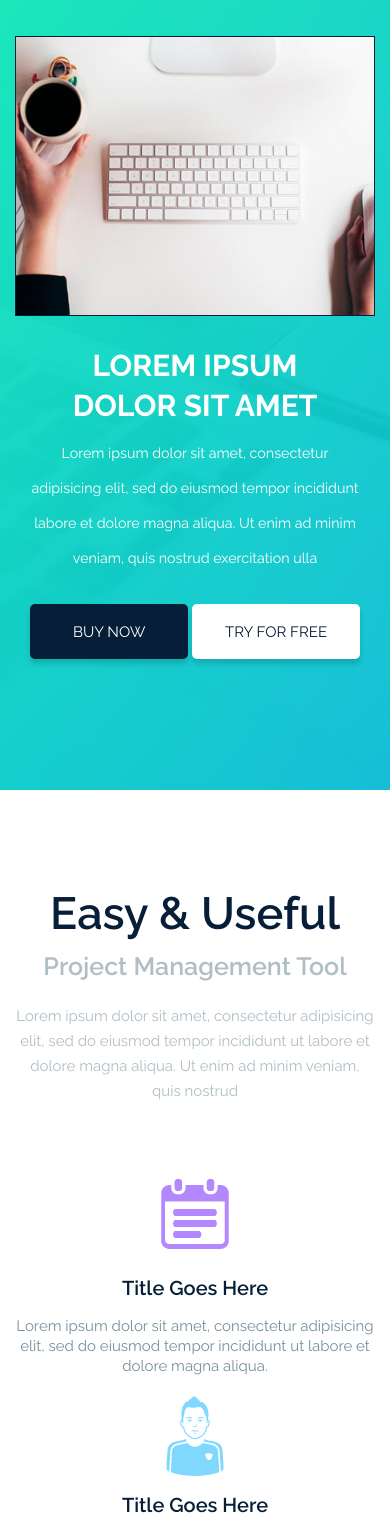
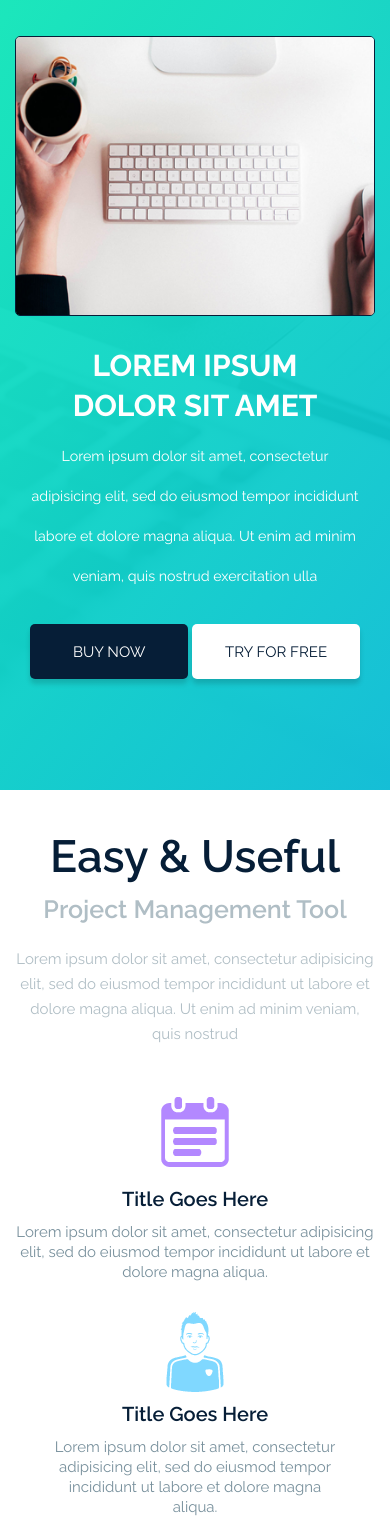
Before and after one commit to MishaS20/StudyMaket, a plain HTML site: page index.html in a window 390 px wide. Shown: the part 54-1589 px from the top of the page. Drawn offline with nearby package versions, Linux system fonts and the light colour scheme.

Commit message:
bug fixes

```diff
--- a/#source/scss/style.scss
+++ b/#source/scss/style.scss
@@ -54,21 +54,16 @@ body {
 .top {
     display: flex;
     position: relative;
-    // line-height: 0;
     width: 100%;
     min-height: 100vh;
     background-position: center;
     background-size: cover;
     background-image: linear-gradient(-53deg, rgb(5, 185, 212, 0.9), rgb(29, 233, 182, 0.9)),
         url("../img/Fon/Bground.png");
-    // opacity: 0.8;
     &__content {
-        // padding-top: 248px;
         flex: 1 1 auto;
         display: flex;
-        justify-content: center;
         align-items: center;
-        // padding: 30px 0 0 0;
         @media (max-width: 768px) {
             display: block;
             padding: 90px 0 20px 0;
@@ -77,16 +72,14 @@ body {
 
     &__row {
         display: flex;
+        justify-content: space-between;
+        width: 100%;
         @media (max-width: 768px) {
             flex-direction: column-reverse;
             padding: 0 15px;
         }
     }
-
     &__body {
-        // flex: 0 1 auto;
-
-        padding-right: 250px;
         @media (max-width: 768px) {
             padding: 30px 10px 0 10px;
             text-align: center;
@@ -113,6 +106,12 @@ body {
         color: #ffffff;
         margin-bottom: 28px;
         @include adaptiv-font(18, 14);
+        @media (max-width: 768px) {
+            line-height: 40px;
+            br {
+                display: none;
+            }
+        }
     }
 
     &__btn1 {
@@ -132,15 +131,14 @@ body {
 
     &__img {
         border: 1px solid #061e37;
-        // border-radius: 5px;
+        border-radius: 5px;
         flex: 0 0 42.331%;
         min-height: 320px;
-        // overflow: hidden;
+        overflow: hidden;
         position: relative;
-        // object-fit: cover;
-        // object-fit: cover;
-        @media (max-width: 768px) {
+        @media (max-width: 1000px) {
             min-height: 280px;
+            max-height: 280px;
         }
         @media (max-width: 320px) {
             min-height: 230px;
@@ -152,7 +150,6 @@ body {
             top: 0;
             left: 0;
             object-fit: cover;
-            background-size: auto auto;
         }
     }
 }
@@ -162,8 +159,10 @@ body {
     &__body {
         text-align: center;
         padding-top: 97px;
+        @media (max-width: 768px) {
+            padding-top: 40px;
+        }
     }
-
     &__subtitle {
         font-size: 25px;
         line-height: 1.2;
@@ -175,19 +174,20 @@ body {
     &__row {
         display: flex;
         padding-top: 95px;
-        @media (max-width: 697px) {
+        @media (max-width: 768px) {
             display: block;
-            padding-top: 75px;
+            padding-top: 50px;
         }
     }
-
     &__btn {
         color: #ffffff;
         background-color: #1de9b6;
         padding: 0 25px 0 28px;
         margin: 75px 0 100px 0;
+        @media (max-width: 768px) {
+            margin: 50px 0 75px 0;
+        }
     }
-
     &__footer {
         width: 100%;
     }
@@ -195,11 +195,10 @@ body {
     &__footer-row {
         display: flex;
         width: 100%;
-        @media (max-width: 697px) {
+        @media (max-width: 768px) {
             display: block;
         }
     }
-
     &__footer-item {
         flex: 0 1 25%;
         display: flex;
@@ -261,8 +260,8 @@ body {
     &:first-child {
         padding: 0;
     }
-    @media (max-width: 580px) {
-        padding: 20px 30px 0 30px;
+    @media (max-width: 768px) {
+        padding: 30px 30px 0 30px;
     }
     &__img {
         text-align: center;
@@ -272,8 +271,8 @@ body {
     &__body {
         padding: 33px 0 0 0;
         text-align: center;
-        @media (max-width: 580px) {
-            padding: 17px 0 0 0;
+        @media (max-width: 768px) {
+            padding: 10px 0 0 0;
         }
     }
 
@@ -295,8 +294,8 @@ body {
                 display: none;
             }
         }
-        @media (max-width: 580px) {
-            padding: 15px 0 0 0;
+        @media (max-width: 768px) {
+            padding: 10px 0 0 0;
         }
     }
 }
@@ -304,22 +303,19 @@ body {
 .link {
     text-align: center;
 }
-//////////////////////////////////////////
+//////////////////////////////////////////service
 .services {
     &__title {
         padding: 97px 0 0 0;
-    }
-
-    &__text {
+        @media (max-width: 768px) {
+            padding: 60px 0 0 0;
+        }
     }
 
     &__content {
         max-width: 800px;
         margin: 0 auto;
         padding-top: 45px;
-    }
-
-    &__items {
     }
 
     &__item {
@@ -354,7 +350,6 @@ body {
         transition: all 0.3s ease 0s;
     }
     &__item-title.active:after {
-        // content: "";
         transform: rotate(180deg);
     }
     &__title-img {
@@ -376,10 +371,6 @@ body {
     }
 
     &__contnent-img {
-        // width: 100%;
-        // img {
-        //     width: 100%;
-        // }
     }
 
     &__item-text {
@@ -411,16 +402,12 @@ body {
     margin: 100px 0 0 0;
     display: flex;
     position: relative;
-    // line-height: 0;
-    // width: 100%;
     min-height: 100%;
-    // height: 100%;
     background-position: center;
     background-size: cover;
     background-image: linear-gradient(-53deg, rgb(5, 185, 212, 0.9), rgb(29, 233, 182, 0.9)), url("../img/Fon/Fon2.png");
     &__row {
         display: flex;
-        // align-items: center;
         @media (max-width: 768px) {
             display: block;
             text-align: center;
@@ -479,8 +466,6 @@ body {
         flex: 1 1 840px;
         padding: 12px 0 50px 100px;
         @media (max-width: 768px) {
-            // flex: 0 1 auto;
-            // max-width: 100%;
             padding: 0 0 30px 0;
         }
     }
@@ -498,8 +483,6 @@ body {
 /* Ограничивающая оболочка */
 .slick-list {
     overflow: hidden;
-    // display: flex;
-    // flex-direction: column;
 }
 /* Лента слайдов */
 .slick-track {
@@ -551,9 +534,7 @@ body {
 
     &__itom {
         display: flex;
-        // flex-direction: row;
         padding: 75px 0 0 0;
-        // margin: 50px 0 0 0;
         @media (max-width: 768px) {
             display: block;
             padding: 50px 0 0 0;
@@ -600,9 +581,6 @@ body {
 /* Слайд активный (показывается) */
 .slider .slick-slide.slick-active {
     .slider__itom-body {
-        // background-color: #ffffff;
-        // box-shadow: 0px 5px 10px 0px rgba(0, 0, 0, 0.15);
-        // border-radius: 5px;
         opacity: 1;
     }
 }
--- a/index.html
+++ b/index.html
@@ -14,6 +14,7 @@
 <body>
     <div class="wrapper">
         <main class="page">
+
 <header class="header">
     <div class="container">
         <div class="header__row">
@@ -49,8 +50,11 @@
                         <div class="top__body">
                             <h1 class="top__title">lorem Ipsum <br> Dolor sit amet</h1>
                             <div class="top__text">Lorem ipsum dolor sit amet, consectetur adipisicing elit, sed do
-                                eiusmod tempor incididunt labore et dolore magna aliqua. Ut enim ad minim veniam, quis
-                                nostrud exercitation ulla</div>
+                                <br> eiusmod tempor incididunt labore et dolore magna aliqua. Ut enim ad <br> minim
+                                veniam,
+                                quis
+                                nostrud exercitation ulla
+                            </div>
                             <a href="" class="top__btn1 btn">Buy now</a>
                             <a href="" class="top__btn2 btn">Try for free</a>
                         </div>
```
Also changed, not shown: css/style.css, 1 other file.
